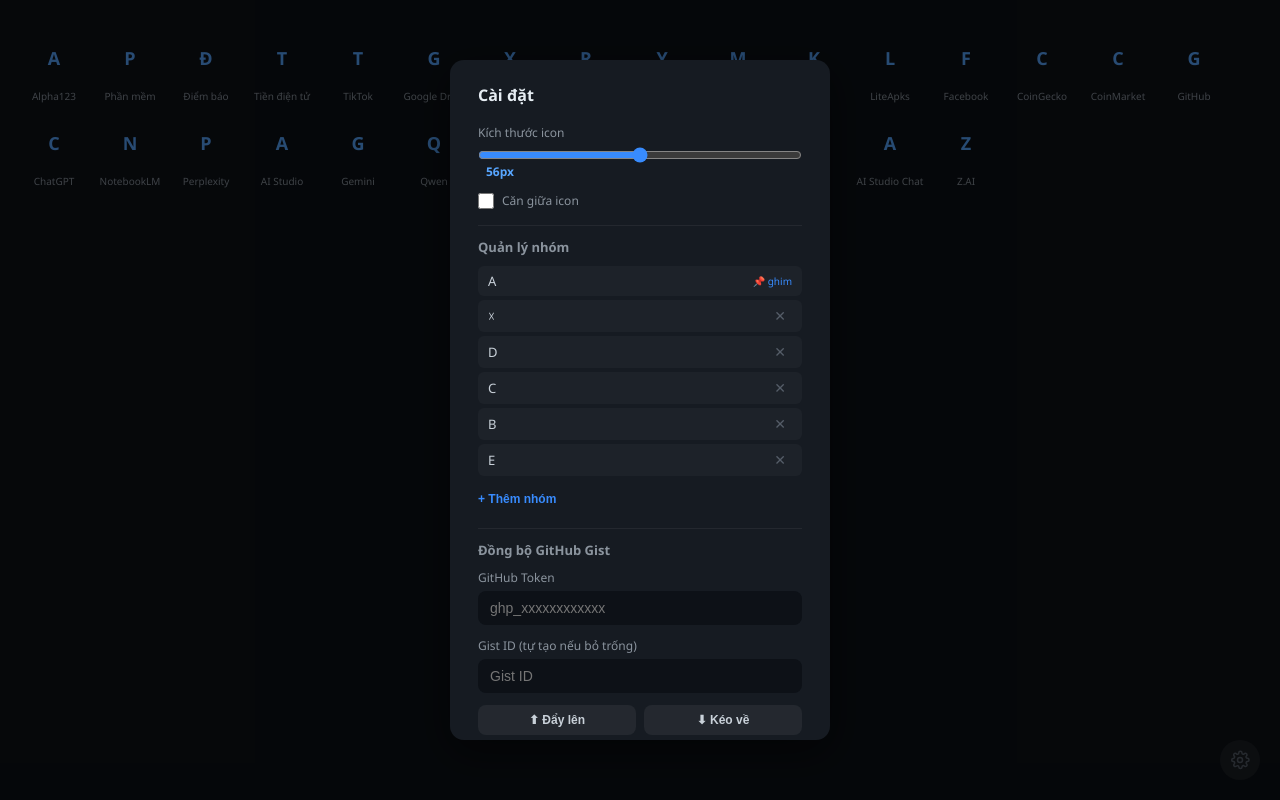
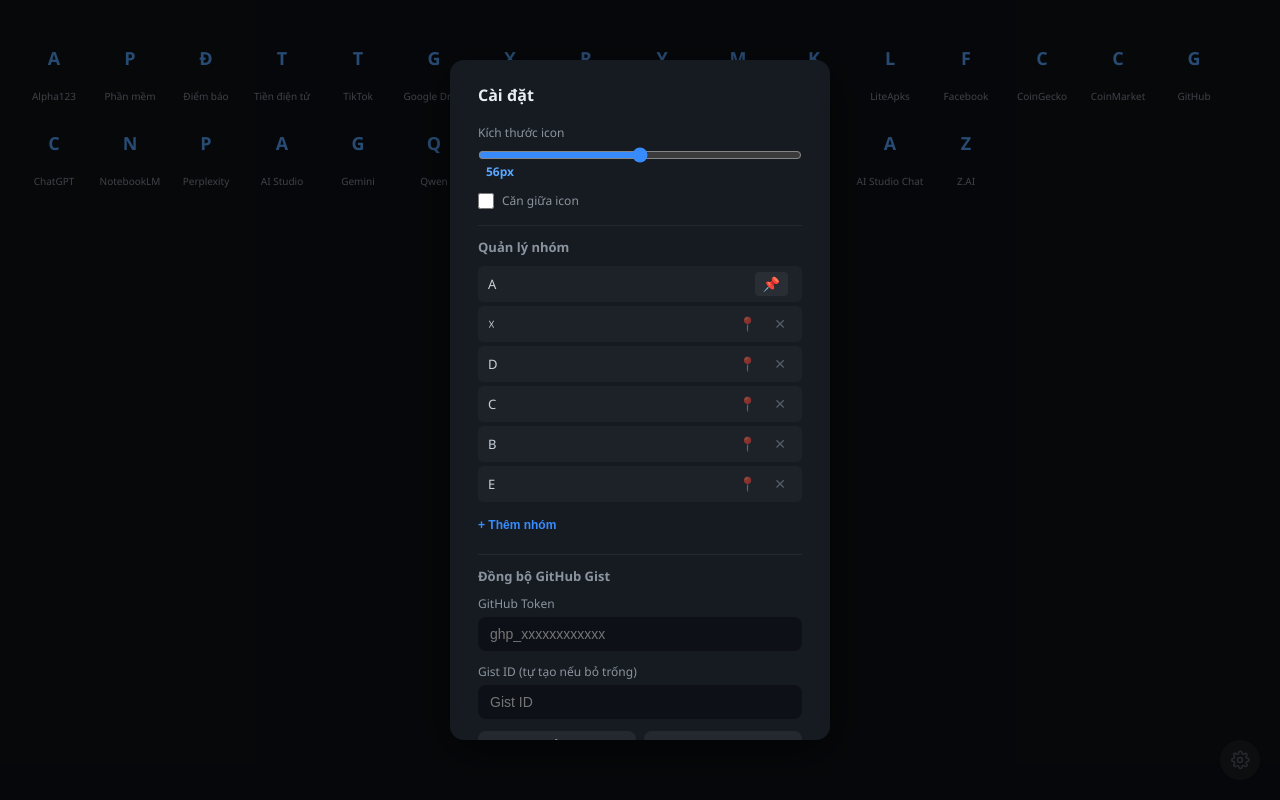
Before and after one commit to quanghy-hub/homepage, a browser extension: page newtab.html in a window 1280 px wide. Both pictures are taken after a click on the button "Cài đặt". Drawn offline with Linux system fonts and the light colour scheme.

Commit message:
Fix: Added ability to change pinned group in settings

```diff
--- a/newtab.css
+++ b/newtab.css
@@ -365,6 +365,28 @@ body {
   color: #f85149;
 }
 
+.btn-pin-group {
+  background: none;
+  border: none;
+  cursor: pointer;
+  font-size: 14px;
+  padding: 4px 8px;
+  border-radius: 4px;
+  margin-left: auto;
+  margin-right: 4px;
+  opacity: 0.5;
+  transition: all 0.2s;
+}
+
+.btn-pin-group:hover, .btn-pin-group.active {
+  opacity: 1;
+  background: rgba(255,255,255,0.05);
+}
+
+.btn-pin-group.active {
+  color: #388bfd;
+}
+
 .btn-flat {
   background: none;
   border: none;
--- a/newtab.js
+++ b/newtab.js
@@ -643,12 +643,19 @@
       nameSpan.textContent = g;
       item.appendChild(nameSpan);
 
-      if (g === groups.pinned) {
-        const pinLabel = document.createElement('span');
-        pinLabel.className = 'group-pinned';
-        pinLabel.textContent = '📌 ghim';
-        item.appendChild(pinLabel);
-      }
+      // Pin toggle button
+      const pinBtn = document.createElement('button');
+      pinBtn.className = 'btn-pin-group' + (g === groups.pinned ? ' active' : '');
+      pinBtn.innerHTML = g === groups.pinned ? '📌' : '📍';
+      pinBtn.title = g === groups.pinned ? 'Đang ghim' : 'Ghim nhóm này';
+      pinBtn.addEventListener('click', () => {
+        if (g === groups.pinned) return;
+        groups.pinned = g;
+        saveData();
+        render();
+        renderGroupList();
+      });
+      item.appendChild(pinBtn);
 
       // Delete button (can't delete pinned or if only 2 groups left)
       if (g !== groups.pinned && groups.list.length > 2) {
```
Also changed, not shown: icon128.png.
